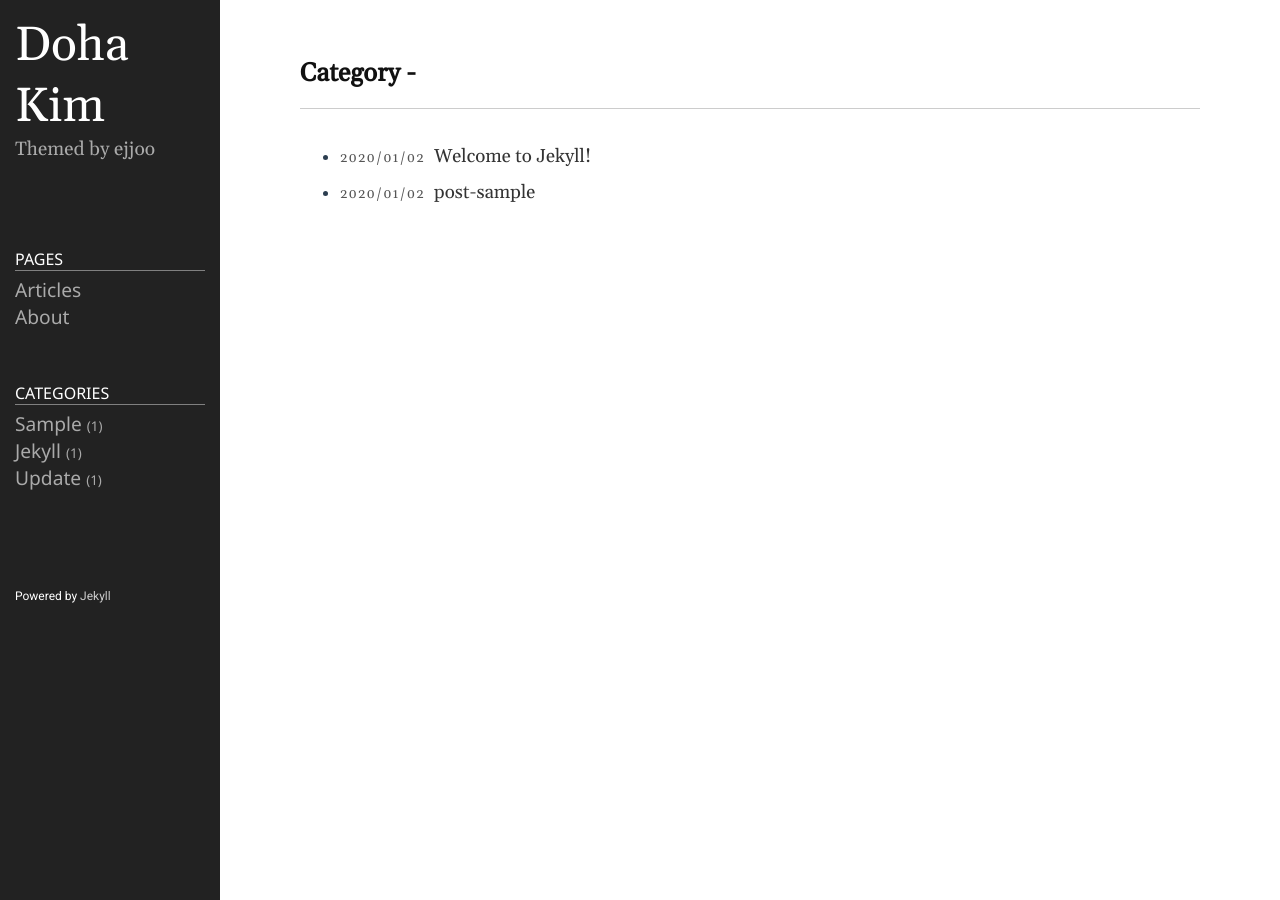
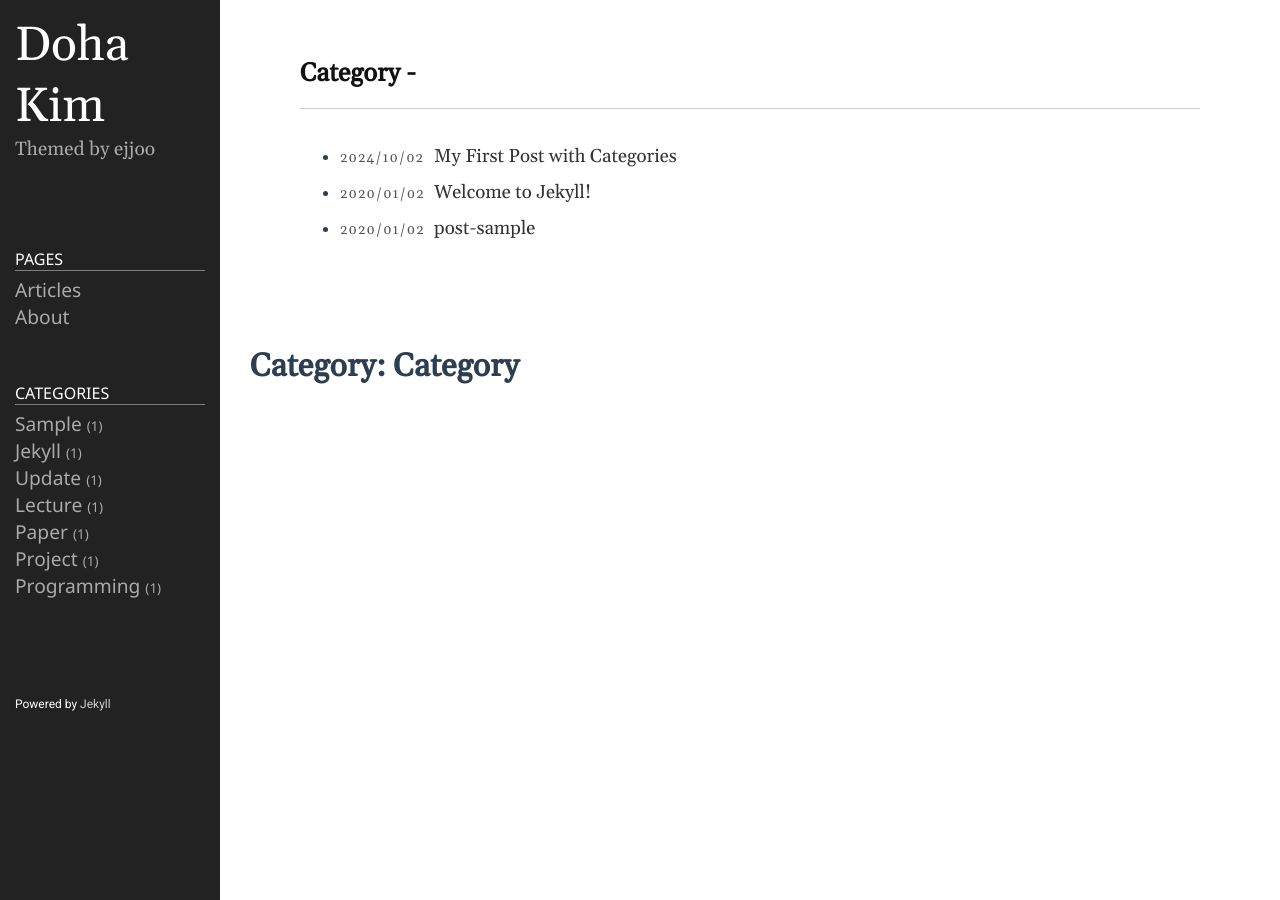
Before and after one commit to doha-kim01/doha-kim01.github.io, a Jekyll site: the page built from category.md, in a window 1280 px wide. Built offline with Jekyll 4.4.1, drawn with Linux system fonts in a browser that asks for light colours.

Commit message:
add category pages

```diff
--- a/_config.yml
+++ b/_config.yml
@@ -34,7 +34,7 @@ highlighter-theme: monokai
 date_format: "%Y-%M-%D"
 plugins:
   - jekyll-feed
-category_dir: category/Lecture, Paper, Project
+category_dir: doha-kim01.github.io/category/Lecture, Paper, Project, Programming
 tag_dir: tag/
 
 # Exclude from processing.
--- a/_layouts/category.html
+++ b/_layouts/category.html
@@ -2,3 +2,10 @@
 layout: default
 ---
 {%- include category.html -%}
+<h1>Category: {{ page.title }}</h1>
+
+<ul>
+  {% for post in site.categories[page.title] %}
+    <li><a href="{{ post.url }}">{{ post.title }}</a></li>
+  {% endfor %}
+</ul>
--- /dev/null
+++ b/_posts/2024-10-02-my-first-post.md
@@ -0,0 +1,9 @@
+---
+layout: post
+title: "My First Post with Categories"
+date: 2024-10-02
+categories: [Lecture, Paper, Project, Programming]  # 새로운 카테고리
+tags: [tutorial, blog]
+---
+
+This is a post that belongs to the All categories.
--- /dev/null
+++ b/category/Lecture.md
@@ -0,0 +1,5 @@
+---
+layout: category
+title: Lecture
+permalink: /category/Lecture/
+---
```
Also changed, not shown: category/Paper.md (added, +5 -0 lines), category/Project.md (added, +5 -0 lines), category/programming.md (added, +5 -0 lines).
